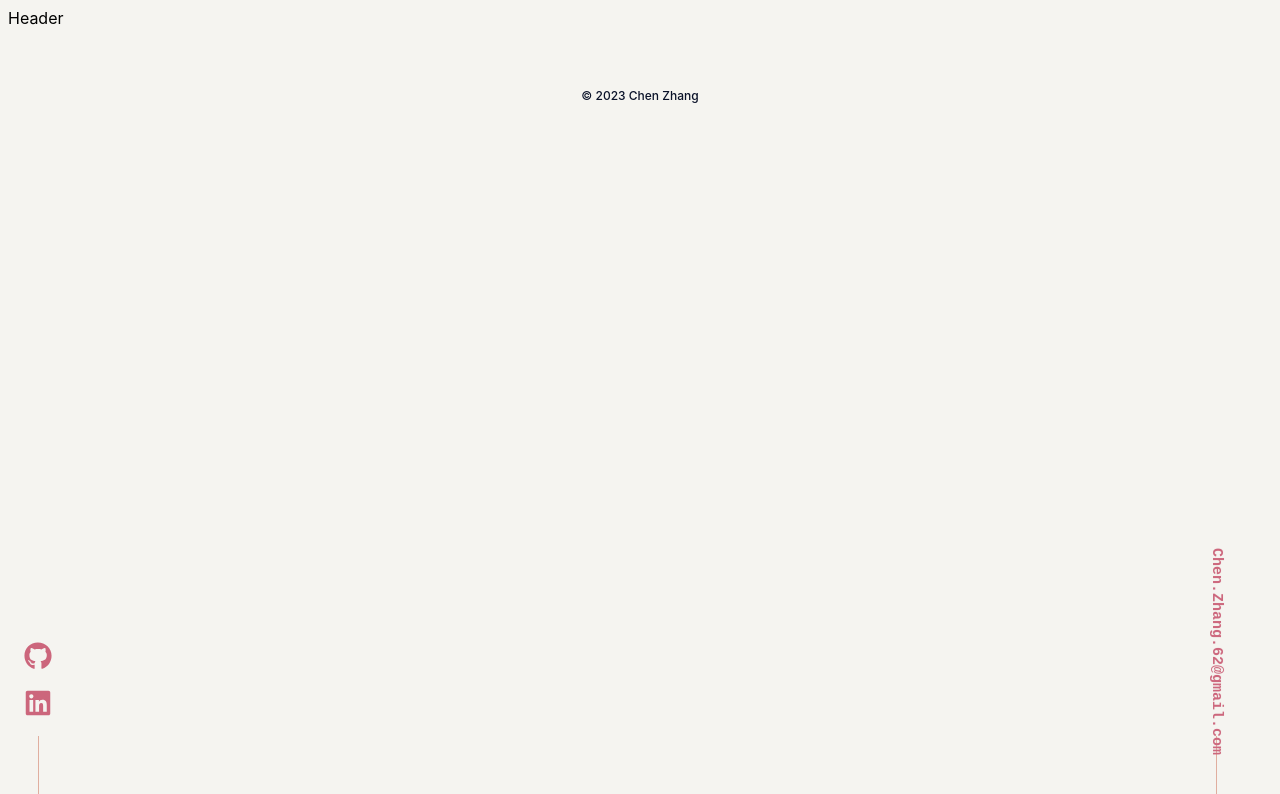
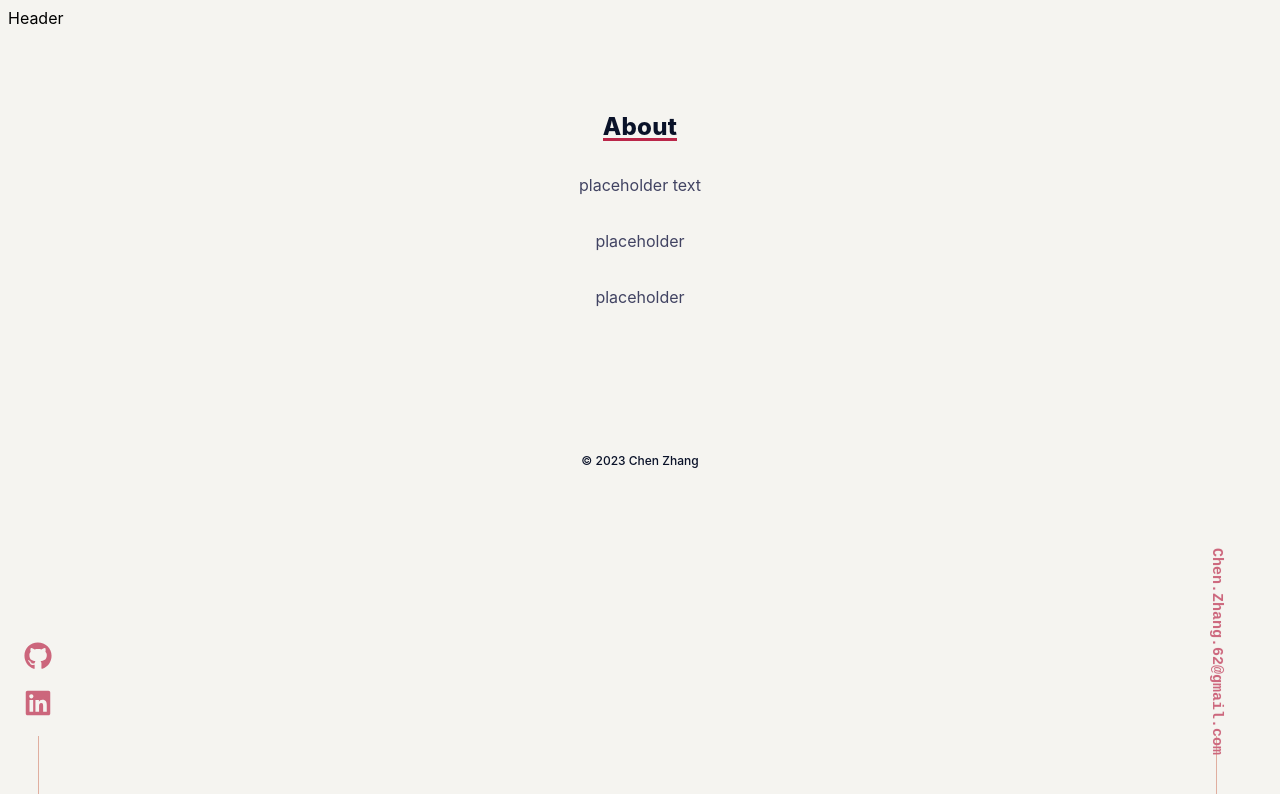
Before and after one commit to OrangeKami/Portfolio, a React (Create React App) app: page / in a window 1280 px wide. Shown: the top 794 px of the page. Built offline with nearby package versions, Linux system fonts and the light colour scheme.

Commit message:
About
About without text

```diff
--- a/src/App.js
+++ b/src/App.js
@@ -2,6 +2,7 @@ import Footer from "./components/Footer/Footer.jsx";
 import Header from "./components/Header/Header.jsx";
 import SideLinks from "./components/SideLinks/SideLinks.jsx";
 import SideMail from "./components/SideEmail/SideMail.jsx";
+import About from "./components/About/About.jsx";
 import "./App.css";
 
 function App() {
@@ -9,6 +10,7 @@ function App() {
     <>
       <Header />
       <div className="main">
+        <About />
         <SideLinks />
         <SideMail />
       </div>
--- /dev/null
+++ b/src/components/About/About.jsx
@@ -0,0 +1,40 @@
+import { useInView, animated } from "@react-spring/web";
+import "./about.css";
+const About = () => {
+  const [ref, springs] = useInView(
+    () => ({
+      from: {
+        y: 50,
+        opacity: 0,
+      },
+      to: {
+        y: -20,
+        opacity: 1,
+      },
+      config: {
+        duration: 500,
+      },
+    }),
+    {
+      once: true,
+      rootMargin: "0px 0px -25% 0px",
+    }
+  );
+
+  return (
+    <section id="about" className="about">
+      <animated.div ref={ref} style={springs}>
+        <div className="text-box">
+          <h3 className="title">About</h3>
+          <p className="text">placeholder text</p>
+
+          <p className="text">placeholder</p>
+
+          <p className="text">placeholder</p>
+        </div>
+      </animated.div>
+    </section>
+  );
+};
+
+export default About;
--- /dev/null
+++ b/src/components/About/about.css
@@ -0,0 +1,78 @@
+.about {
+  max-width: 1356px;
+  margin-block-end: 3rem;
+  padding-inline: 4rem;
+  padding-block-start: 5rem;
+  margin-inline: auto;
+}
+
+.text-box {
+  display: flex;
+  flex-direction: column;
+  justify-content: center;
+  align-items: center;
+  text-align: center;
+  margin-inline: auto;
+  max-width: 62.5ch;
+}
+
+.about .title {
+  font-size: var(--fs-xxl);
+  font-family: var(--ff-sans-title);
+  font-weight: 800;
+  letter-spacing: 0.25px;
+  color: var(--neutral-800);
+  margin-block-end: 1rem;
+  position: relative;
+  max-width: fit-content;
+}
+
+.about .title::after {
+  left: 0;
+  bottom: 0;
+  content: '';
+  position: absolute;
+  width: 100%;
+  height: 0.125em;
+  background-color: var(--primary-600);
+}
+
+.about .text {
+  font-size: var(--fs-base);
+  font-family: var(--ff-sans-body);
+  color: var(--neutral-700);
+  line-height: 2rem;
+  margin-block: 0.75rem;
+  max-width: 72ch;
+}
+
+.about .text .bold {
+  font-weight: 500;
+  color: var(--neutral-800);
+}
+
+.about .text .italic {
+  font-style: italic;
+}
+
+.about .text .mono {
+  font-weight: 500;
+  font-family: var(--ff-mono);
+  color: var(--neutral-800);
+}
+
+@media only screen and (max-width: 50em) {
+  .about {
+    margin-block-start: 0;
+    padding-inline: 1.5rem;
+    padding-block-start: 1.5rem;
+  }
+
+  .about .title {
+    font-size: var(--fs-xl);
+  }
+
+  .about .text-box {
+    text-align: left;
+  }
+}
```
